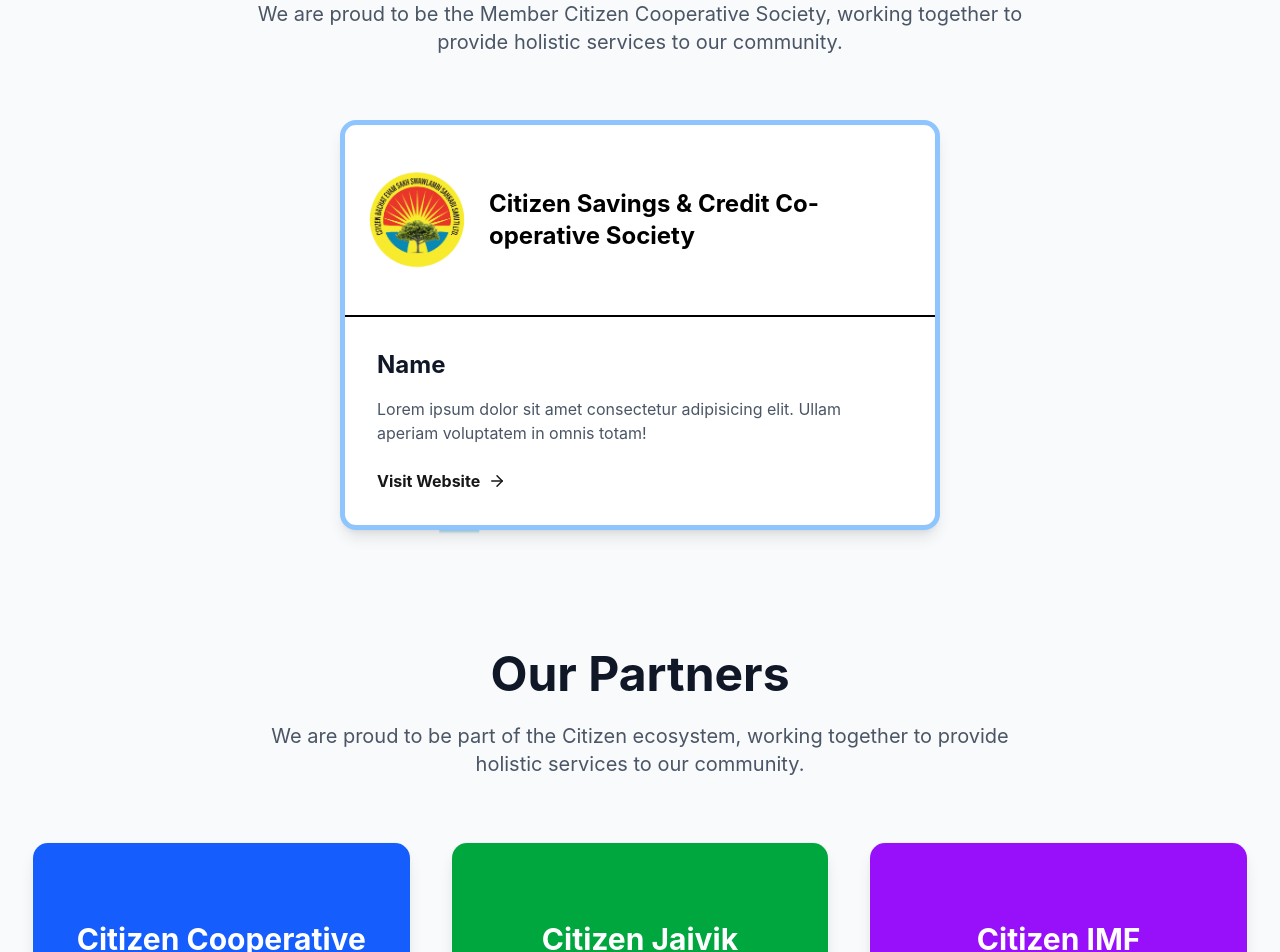
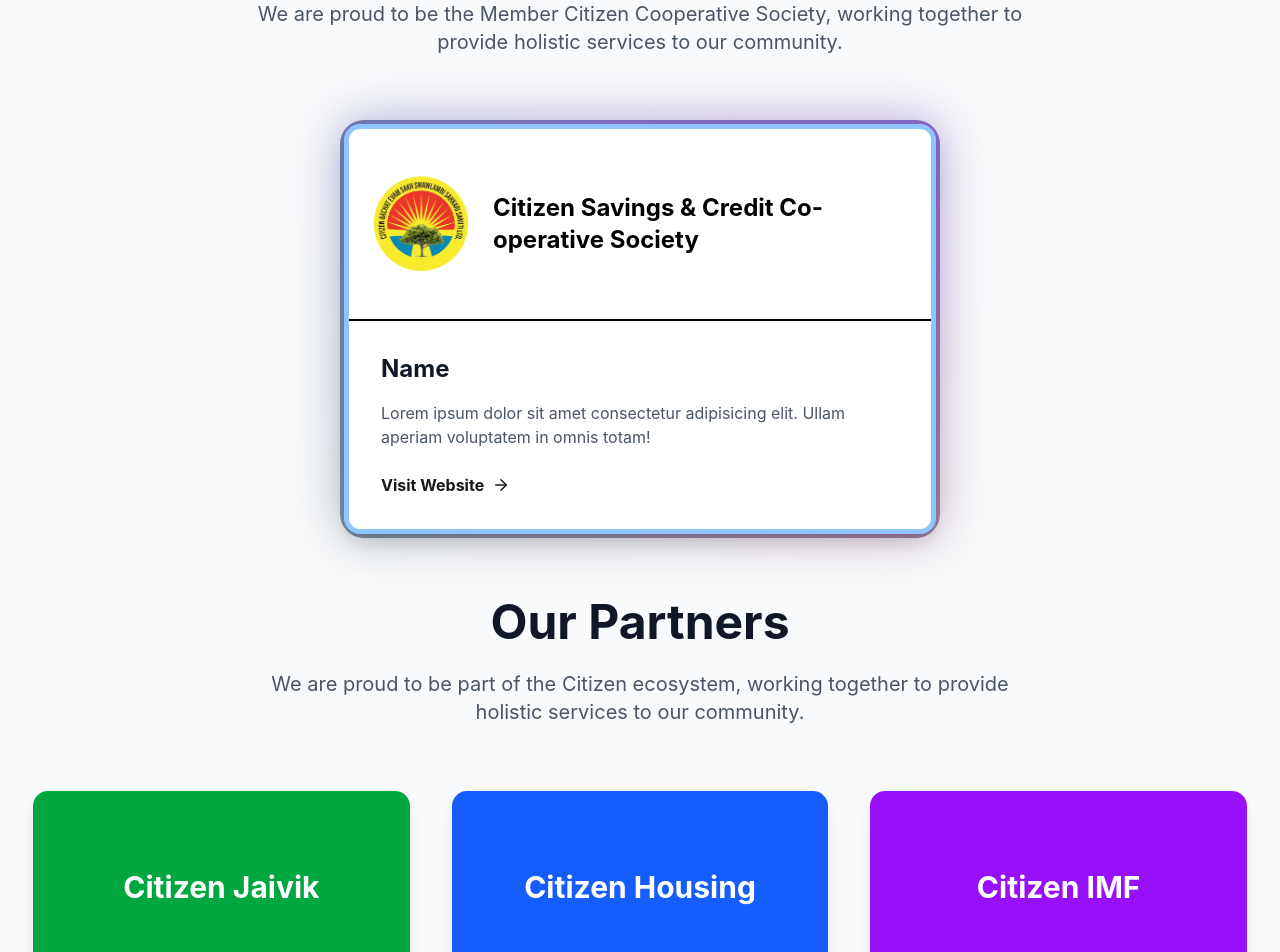
Before and after one commit to Var6/CSCTravels, a Next.js app: page /Partners in a window 1280 px wide. Shown: the part 200-1152 px from the top of the page. Built offline with nearby package versions, Linux system fonts and the light colour scheme.

Commit message:
new partner's

```diff
--- a/app/Partners/page.tsx
+++ b/app/Partners/page.tsx
@@ -1,20 +1,20 @@
 import Link from "next/link";
 import { ArrowRight } from "lucide-react";
 import Image from "next/image";
-import { MovingBorder } from "@/components/ui/moving-border";
+import { BackgroundGradient } from "@/components/ui/background-gradient";
 
 const partners = [
-    {
-        name: "Citizen Cooperative",
-        description: "Empowering citizens through cooperative banking and financial services.",
-        url: "https://citizencooperative.in",
-        color: "bg-blue-600",
-    },
-    {
+       {
         name: "Citizen Jaivik",
         description: "Delivering fresh, organic food and vegetables directly to your doorstep.",
         url: "#",
         color: "bg-green-600",
+    },
+     {
+        name: "Citizen Housing",
+        description: "Empowering citizens through cooperative banking and financial services.",
+        url: "https://citizenhousing.in",
+        color: "bg-blue-600",
     },
     {
         name: "Citizen IMF",
@@ -22,12 +22,7 @@
         url: "#",
         color: "bg-purple-600",
     },
-    {
-        name: "Citizen IMF",
-        description: "Comprehensive insurance solutions for your peace of mind.",
-        url: "#",
-        color: "bg-purple-600",
-    },
+
 ];
 
 export default function Partners() {
@@ -48,14 +43,10 @@
 
                 {/* --- STATIC CARD WITH MOVING BORDER --- */}
 
-                <div className="relative w-[600px] mx-auto mb-20">
+                <div className="relative w-[600px] mx-auto mb-5">
 
                     {/* MOVING BORDER (absolute overlay) */}
-                    <div className="absolute inset-0 pointer-events-none">
-                        <MovingBorder duration={8000} rx="5%" ry="5%">
-                            <div className="h-10 w-10 bg-[linear-gradient(#0ea5e9_40%,transparent_60%)] opacity-70" />
-                        </MovingBorder>
-                    </div>
+                    <BackgroundGradient>
 
                     {/* CARD */}
                     <div className="relative bg-white rounded-2xl overflow-hidden shadow-lg border-5 border-blue-300">
@@ -65,7 +56,7 @@
                                 width={120}
                                 src="/Citilogo.png"
                                 alt="Citi Logo"
-                            />
+                                />
                             <span className="text-black text-2xl font-bold">
                                 Citizen Savings & Credit Co-operative Society
                             </span>
@@ -81,11 +72,12 @@
                                 href="https://citizencooperative.in"
                                 target="_blank"
                                 className="inline-flex items-center gap-2 text-primary font-bold hover:gap-3 transition-all"
-                            >
+                                >
                                 Visit Website <ArrowRight size={18} />
                             </Link>
                         </div>
                     </div>
+                                </BackgroundGradient>
                 </div>
 
                 {/* PARTNERS SECTION */}
--- /dev/null
+++ b/components/ui/background-gradient.tsx
@@ -0,0 +1,72 @@
+import { cn } from "@/lib/utils";
+import React from "react";
+import { motion } from "motion/react";
+
+export const BackgroundGradient = ({
+  children,
+  className,
+  containerClassName,
+  animate = true,
+}: {
+  children?: React.ReactNode;
+  className?: string;
+  containerClassName?: string;
+  animate?: boolean;
+}) => {
+  const variants = {
+    initial: {
+      backgroundPosition: "0 50%",
+    },
+    animate: {
+      backgroundPosition: ["0, 50%", "100% 50%", "0 50%"],
+    },
+  };
+  return (
+    <div className={cn("relative p-[4px] group", containerClassName)}>
+      <motion.div
+        variants={animate ? variants : undefined}
+        initial={animate ? "initial" : undefined}
+        animate={animate ? "animate" : undefined}
+        transition={
+          animate
+            ? {
+                duration: 5,
+                repeat: Infinity,
+                repeatType: "reverse",
+              }
+            : undefined
+        }
+        style={{
+          backgroundSize: animate ? "400% 400%" : undefined,
+        }}
+        className={cn(
+          "absolute inset-0 rounded-3xl z-[1] opacity-60 group-hover:opacity-100 blur-xl  transition duration-500 will-change-transform",
+          " bg-[radial-gradient(circle_farthest-side_at_0_100%,#00ccb1,transparent),radial-gradient(circle_farthest-side_at_100%_0,#7b61ff,transparent),radial-gradient(circle_farthest-side_at_100%_100%,#ffc414,transparent),radial-gradient(circle_farthest-side_at_0_0,#1ca0fb,#141316)]"
+        )}
+      />
+      <motion.div
+        variants={animate ? variants : undefined}
+        initial={animate ? "initial" : undefined}
+        animate={animate ? "animate" : undefined}
+        transition={
+          animate
+            ? {
+                duration: 5,
+                repeat: Infinity,
+                repeatType: "reverse",
+              }
+            : undefined
+        }
+        style={{
+          backgroundSize: animate ? "400% 400%" : undefined,
+        }}
+        className={cn(
+          "absolute inset-0 rounded-3xl z-[1] will-change-transform",
+          "bg-[radial-gradient(circle_farthest-side_at_0_100%,#00ccb1,transparent),radial-gradient(circle_farthest-side_at_100%_0,#7b61ff,transparent),radial-gradient(circle_farthest-side_at_100%_100%,#ffc414,transparent),radial-gradient(circle_farthest-side_at_0_0,#1ca0fb,#141316)]"
+        )}
+      />
+
+      <div className={cn("relative z-10", className)}>{children}</div>
+    </div>
+  );
+};
--- a/package.json
+++ b/package.json
@@ -29,7 +29,7 @@
     "@types/react": "^19",
     "@types/react-dom": "^19",
     "babel-plugin-react-compiler": "1.0.0",
-    "baseline-browser-mapping": "^2.8.32",
+    "baseline-browser-mapping": "^2.9.0",
     "tailwindcss": "^4",
     "tw-animate-css": "^1.4.0",
     "typescript": "^5"
```
Also changed, not shown: 1 other file (tests, documents, lock files or other folders).
